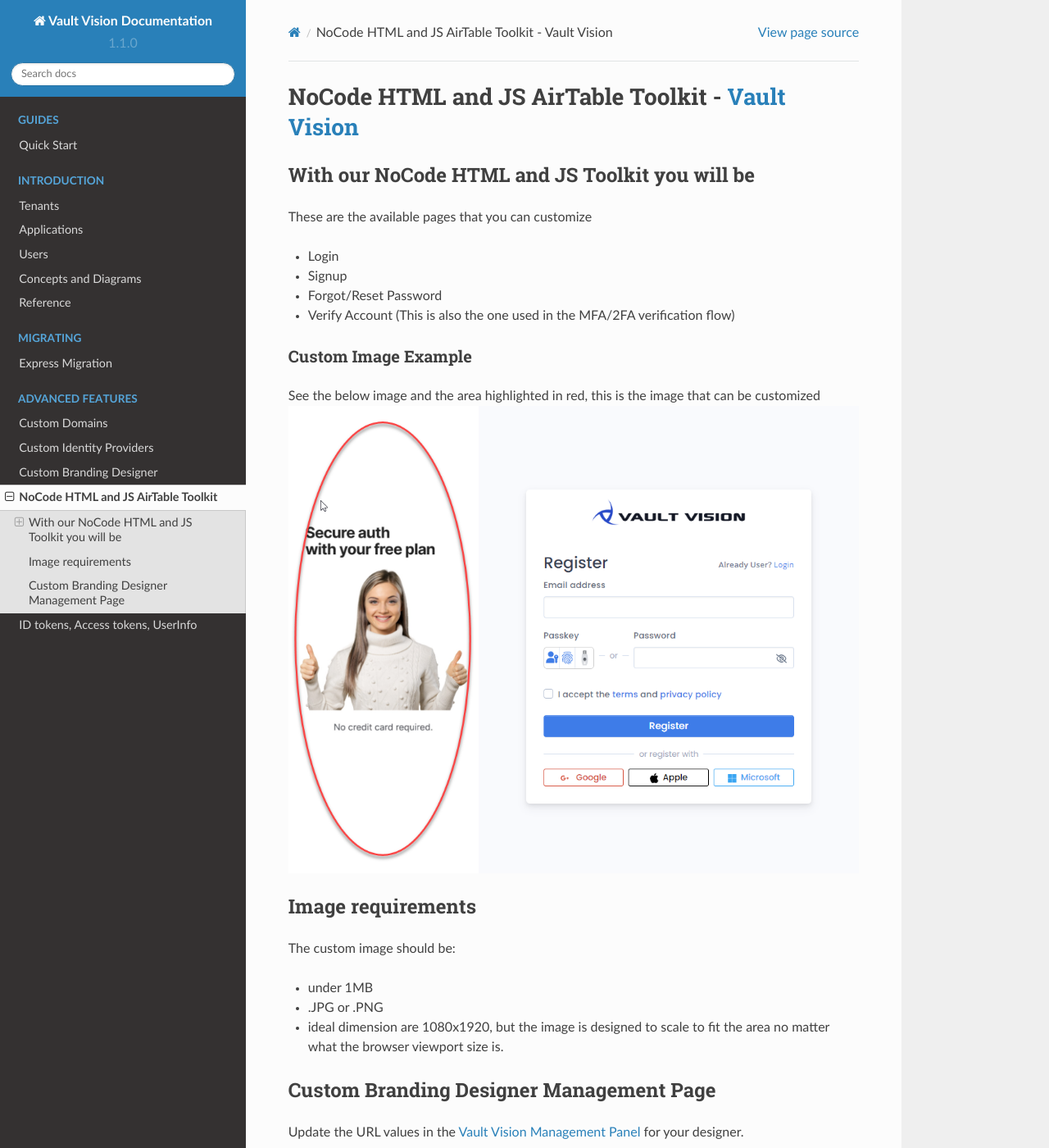
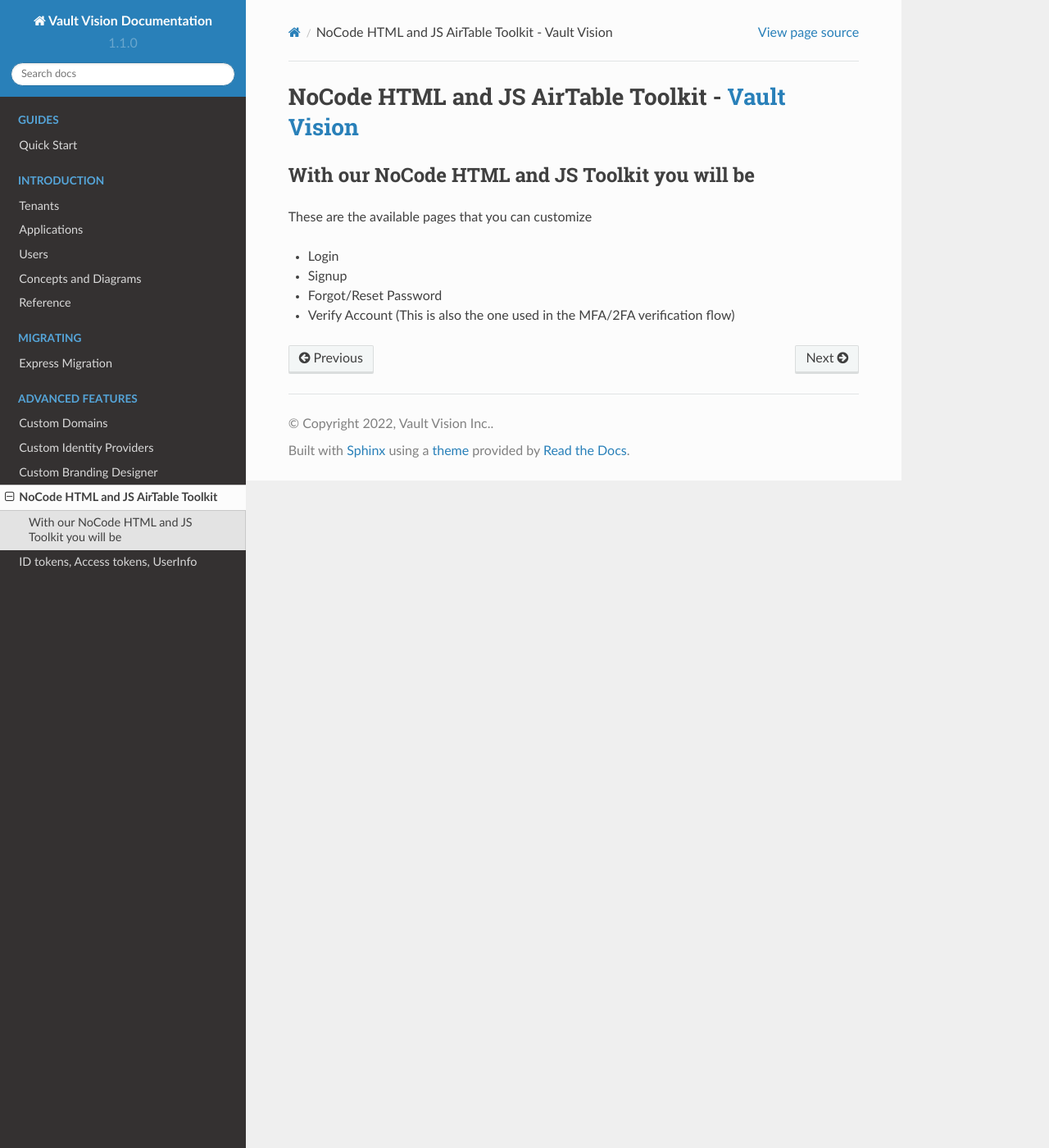
Before and after one commit to vaultvision/docs, a Sphinx documentation site: the page built from docs/source/nocodekit.md, in a window 1280 px wide and 1400 px high. Shown: the whole window at 82% size. Built offline with Sphinx 7.4.7 and the Read the Docs theme 2.0.0, drawn with Linux system fonts in a browser that asks for light colours.

Commit message:
Edit NoCode Toolkit

```diff
--- a/docs/source/nocodekit.md
+++ b/docs/source/nocodekit.md
@@ -8,19 +8,3 @@
 - Signup
 - Forgot/Reset Password
 - Verify Account (This is also the one used in the MFA/2FA verification flow)
-
-### Custom Image Example
-See the below image and the area highlighted in red, this is the image that can be customized
-![Custom Image](branding/custom-image.png)
-
-## Image requirements
-
-The custom image should be:
-
-- under 1MB
-- .JPG or .PNG
-- ideal dimension are 1080x1920, but the image is designed to scale to fit the area no matter what the browser viewport size is.
-
-## Custom Branding Designer Management Page
-
-Update the URL values in the [Vault Vision Management Panel](https://manage.vaultvision.com/go#branding) for your designer.
```
